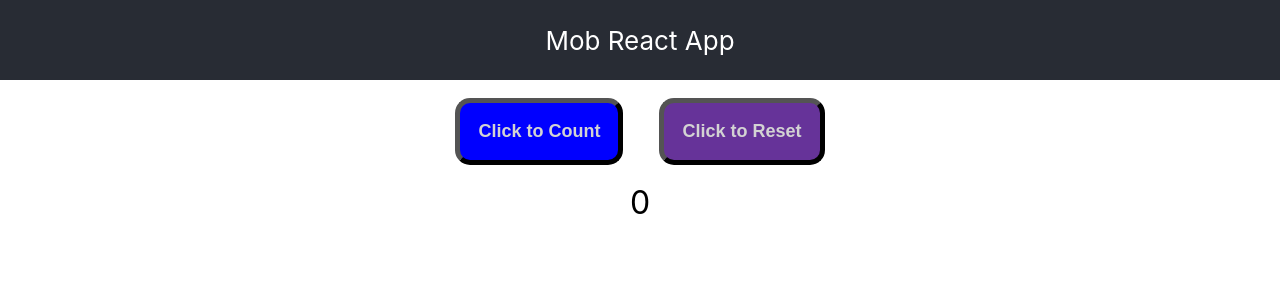
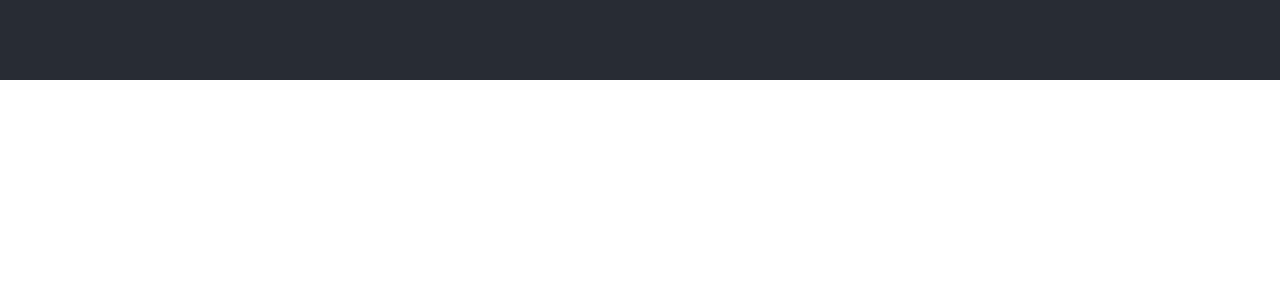
Before and after one commit to mob-programming/react-js, a React (Create React App) app in the folder mob-react-app/: page / in a window 1280 px wide. Shown: the top 300 px of the page. Built offline with nearby package versions, Linux system fonts and the light colour scheme.

Commit message:
Remove example completion

```diff
--- a/mob-react-app/src/App.js
+++ b/mob-react-app/src/App.js
@@ -1,38 +1,13 @@
-import React, { useState } from 'react';
+import React from 'react';
 import './App.css';
 
 function App() {
-  const [clickCount, setClickCount] = useState(0);
-
-  function incrementTally() {
-    setClickCount(clickCount + 1);
-  }
-
-  function resetTally() {
-    setClickCount(0);
-  }
 
   return (
     <div className="App">
       <header className="App-header">
-        Mob React App
+        {/* TODO */}
       </header>
-      <div className="button-container">
-        <span className="hidden-label"
-              id="counter-button-label">counter button</span>
-        <button className="counter"
-                aria-labelledby="counter-button-label"
-                onClick={incrementTally}>Click to Count
-        </button>
-        <span className="hidden-label"
-              id="counter-reset-button-label">counter reset button</span>
-        <button className="reset"
-                aria-labelledby="counter-reset-button-label"
-                onClick={resetTally}>Click to Reset
-        </button>
-      </div>
-      <span className="tally"
-            aria-label="counter tally">{clickCount}</span>
     </div>
   );
 }
```
Also changed, not shown: 1 other file (tests, documents, lock files or other folders).
